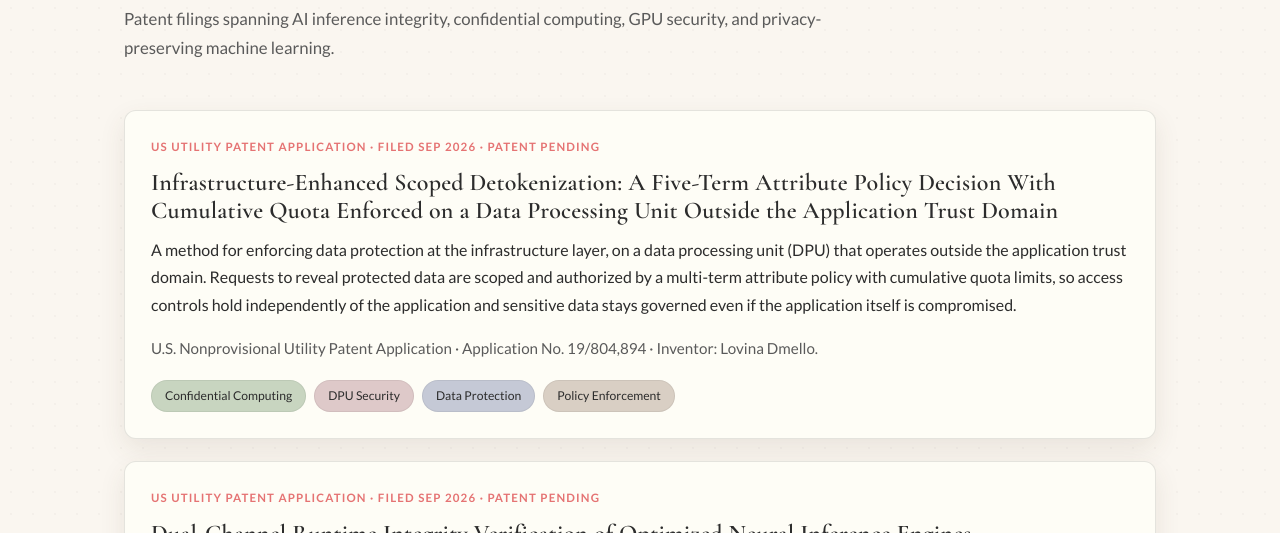
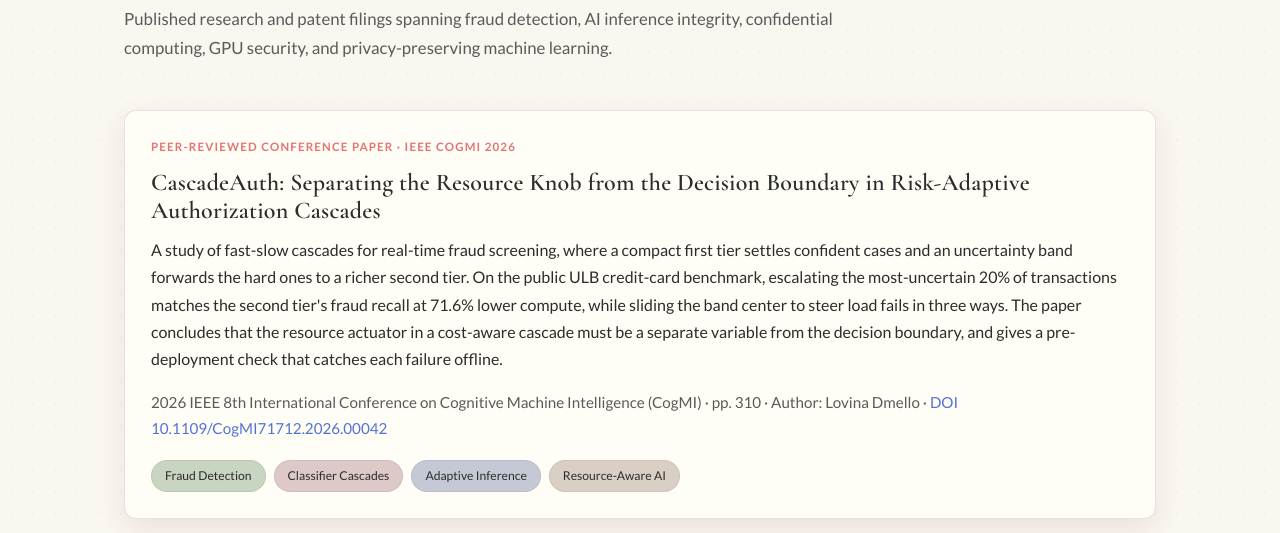
Before and after one commit to lovina-dmello-06/lovina-dmello-06.github.io, a plain HTML site: page research.html in a window 1280 px wide. Shown: the part 267-800 px from the top of the page. Drawn offline with nearby package versions, Linux system fonts and the light colour scheme.

Commit message:
Add CascadeAuth CogMI 2026 paper to research page
Co-Authored-By: Claude Sonnet 5.5 <noreply@anthropic.com>

```diff
--- a/research.html
+++ b/research.html
@@ -30,8 +30,8 @@
       <p class="eyebrow">Research &amp; Patents</p>
       <h1 class="section-title" style="font-size:clamp(2rem,4vw,2.8rem);">Patents &amp; Research</h1>
       <p class="section-sub">
-        Patent filings spanning AI inference integrity, confidential computing, GPU security,
-        and privacy-preserving machine learning.
+        Published research and patent filings spanning fraud detection, AI inference integrity,
+        confidential computing, GPU security, and privacy-preserving machine learning.
       </p>
     </div>
   </header>
@@ -39,6 +39,31 @@
   <section style="padding-top:8px;">
     <div class="container">
       <div class="grid">
+        <div class="card">
+          <div class="meta">PEER-REVIEWED CONFERENCE PAPER · IEEE CogMI 2026</div>
+          <h3>CascadeAuth: Separating the Resource Knob from the Decision Boundary in Risk-Adaptive Authorization Cascades</h3>
+          <p>
+            A study of fast-slow cascades for real-time fraud screening, where a compact first
+            tier settles confident cases and an uncertainty band forwards the hard ones to a
+            richer second tier. On the public ULB credit-card benchmark, escalating the
+            most-uncertain 20% of transactions matches the second tier's fraud recall at 71.6%
+            lower compute, while sliding the band center to steer load fails in three ways. The
+            paper concludes that the resource actuator in a cost-aware cascade must be a separate
+            variable from the decision boundary, and gives a pre-deployment check that catches
+            each failure offline.
+          </p>
+          <p style="color:var(--ink-mid);font-size:0.95rem;">
+            2026 IEEE 8th International Conference on Cognitive Machine Intelligence (CogMI) ·
+            pp. 310 · Author: Lovina Dmello ·
+            <a href="https://doi.org/10.1109/CogMI71712.2026.00042" target="_blank" rel="noopener">DOI 10.1109/CogMI71712.2026.00042</a>
+          </p>
+          <div class="tag-row">
+            <span class="tag">Fraud Detection</span>
+            <span class="tag">Classifier Cascades</span>
+            <span class="tag">Adaptive Inference</span>
+            <span class="tag">Resource-Aware AI</span>
+          </div>
+        </div>
         <div class="card">
           <div class="meta">US UTILITY PATENT APPLICATION · FILED SEP 2026 · PATENT PENDING</div>
           <h3>Infrastructure-Enhanced Scoped Detokenization: A Five-Term Attribute Policy Decision With Cumulative Quota Enforced on a Data Processing Unit Outside the Application Trust Domain</h3>
```
